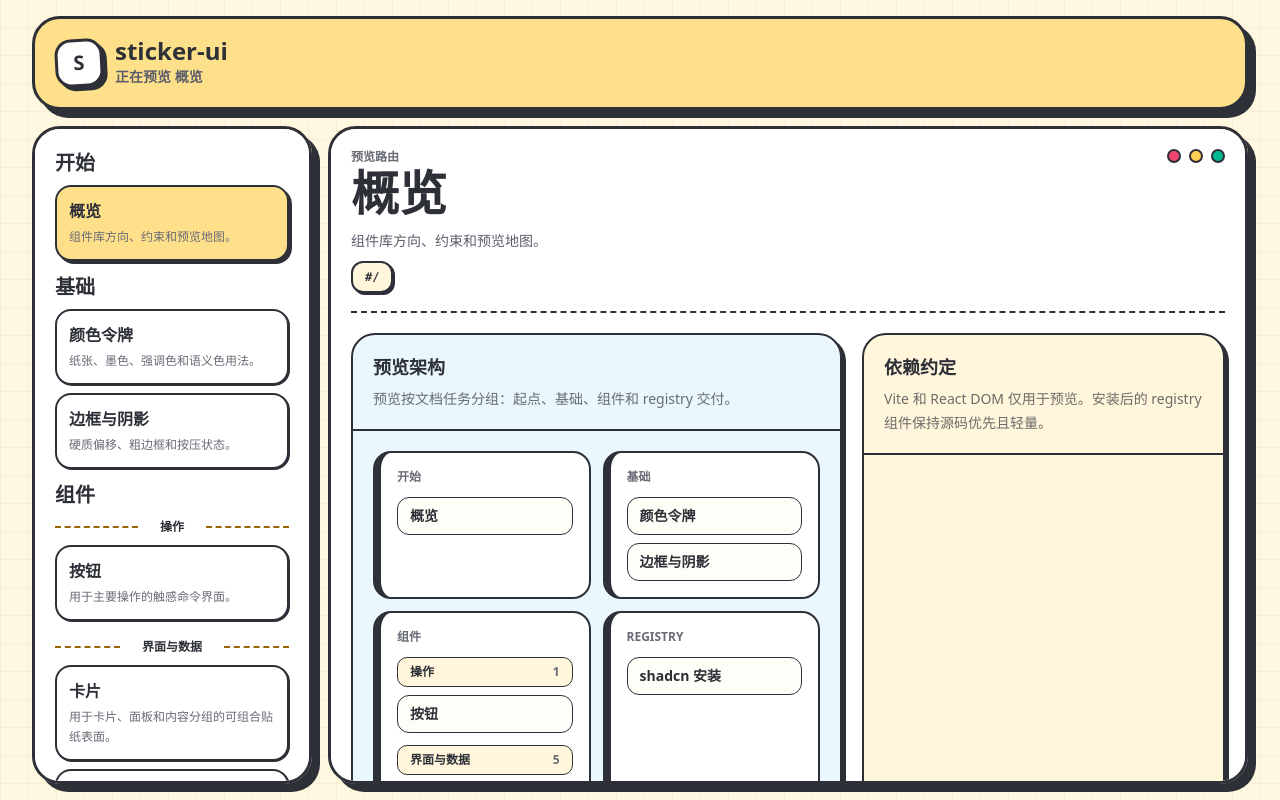
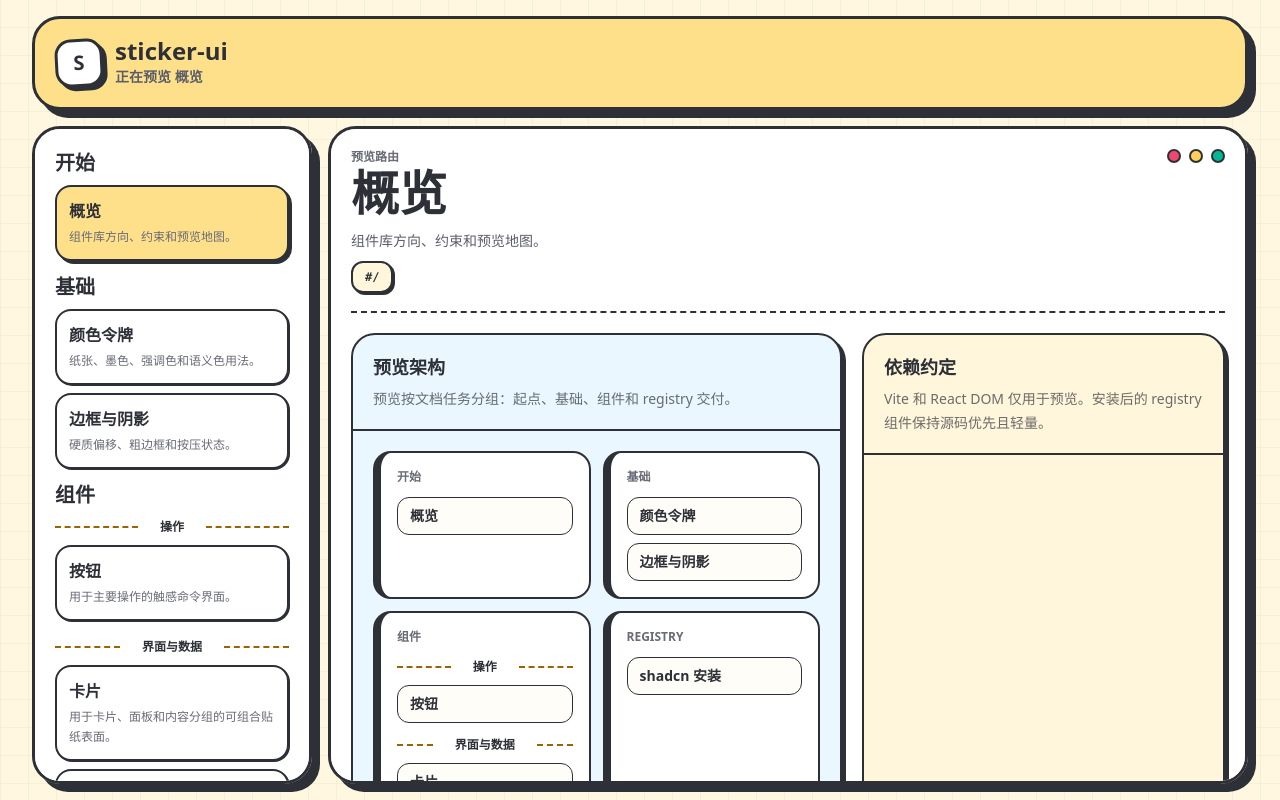
Before and after one commit to cixiangtao/sticker-ui, a React (Vite) app: page / in a window 1280 px wide. Built offline with nearby package versions, Linux system fonts and the light colour scheme.

Commit message:
style(preview): use divider for overview sections

```diff
--- a/src/pages/overview/index.tsx
+++ b/src/pages/overview/index.tsx
@@ -1,3 +1,4 @@
+import { Divider } from "@/components/ui/divider"
 import { usePreviewI18n } from "@/i18n/preview"
 import {
   Card,
@@ -36,14 +37,9 @@ function OverviewPage() {
                   {group.sections.map((section) => (
                     <div className="flex flex-col gap-2" key={section.id}>
                       {group.sections.length > 1 ? (
-                        <div className="flex items-center justify-between rounded-[10px] border border-[#2E3038] bg-[#FFF6DC] px-3 py-1.5">
-                          <span className="text-xs font-black uppercase">
-                            {td(section.labelKey)}
-                          </span>
-                          <span className="text-xs font-extrabold text-[#696B76]">
-                            {section.items.length}
-                          </span>
-                        </div>
+                        <Divider variant="dashed" tone="warning">
+                          {td(section.labelKey)}
+                        </Divider>
                       ) : null}
                       {section.items.map((item) => (
                         <a
```
